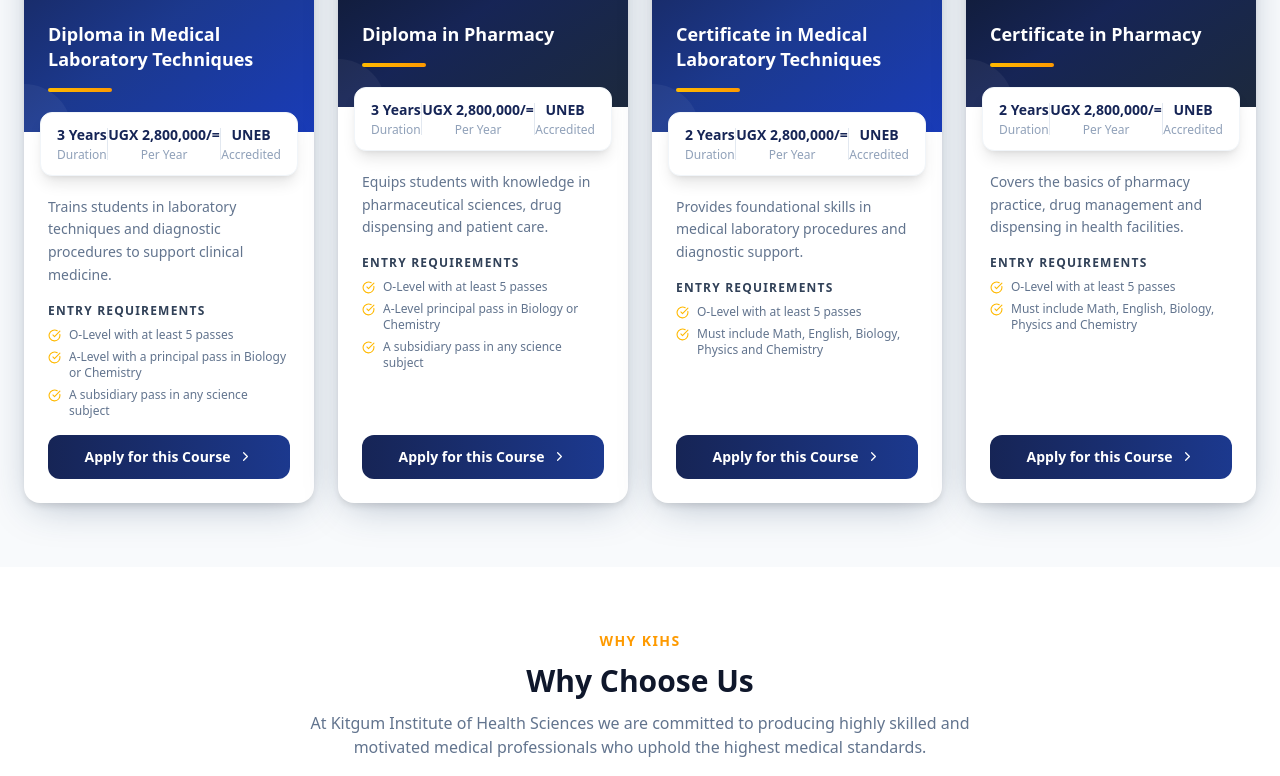
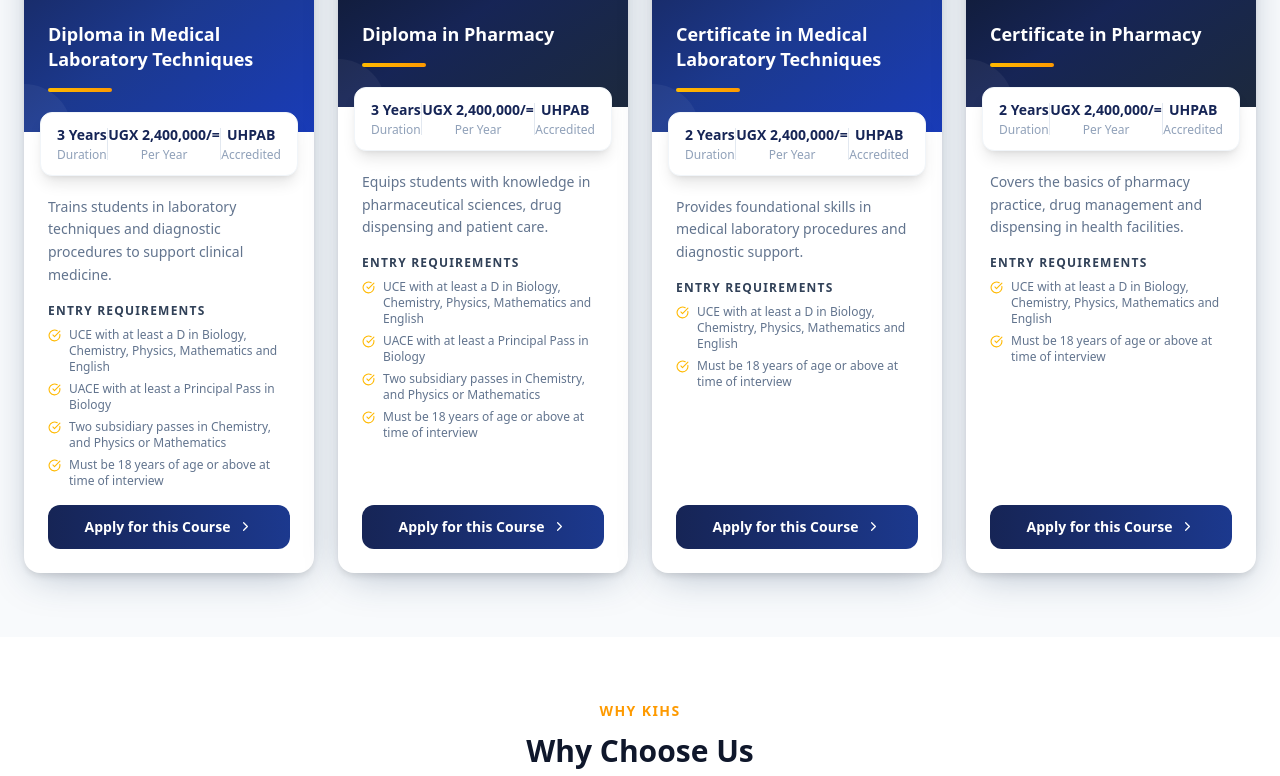
Before and after one commit to Anonymous2024-spec/khis_website, a React (Vite) app: page / in a window 1280 px wide. Shown: the part 1264-2040 px from the top of the page. Built offline with nearby package versions, Linux system fonts and the light colour scheme.

Commit message:
fix: update course entry requirements to match Ministry of Education guidelines

```diff
--- a/src/components/CourseCard.jsx
+++ b/src/components/CourseCard.jsx
@@ -89,7 +89,7 @@
         </div>
         <div className="w-px h-8 bg-slate-200" />
         <div className="flex flex-col items-center gap-0.5">
-          <p className="text-blue-950 font-bold text-sm">UNEB</p>
+          <p className="text-blue-950 font-bold text-sm">UHPAB</p>
           <p className="text-slate-400 text-xs">Accredited</p>
         </div>
       </div>
--- a/src/components/Footer.jsx
+++ b/src/components/Footer.jsx
@@ -87,7 +87,7 @@
             </li>
             <li className="flex items-center gap-3 text-sm text-gray-400">
               <Mail size={16} className="text-amber-400 shrink-0" />
-              titolutwa@gmail.com
+              info@kihs.ac.ug
             </li>
           </ul>
 
--- a/src/data/courses.js
+++ b/src/data/courses.js
@@ -1,56 +1,58 @@
 export const courses = [
   {
     id: 1,
-    type: 'Diploma',
-    title: 'Diploma in Medical Laboratory Techniques',
-    duration: '3 Years',
-    fee: '2,800,000/=',
+    type: "Diploma",
+    title: "Diploma in Medical Laboratory Techniques",
+    duration: "3 Years",
+    fee: "2,400,000/=",
     requirements: [
-      'O-Level with at least 5 passes',
-      'A-Level with a principal pass in Biology or Chemistry',
-      'A subsidiary pass in any science subject',
+      "UCE with at least a D in Biology, Chemistry, Physics, Mathematics and English",
+      "UACE with at least a Principal Pass in Biology",
+      "Two subsidiary passes in Chemistry, and Physics or Mathematics",
+      "Must be 18 years of age or above at time of interview",
     ],
     description:
-      'Trains students in laboratory techniques and diagnostic procedures to support clinical medicine.',
+      "Trains students in laboratory techniques and diagnostic procedures to support clinical medicine.",
   },
   {
     id: 2,
-    type: 'Diploma',
-    title: 'Diploma in Pharmacy',
-    duration: '3 Years',
-    fee: '2,800,000/=',
+    type: "Diploma",
+    title: "Diploma in Pharmacy",
+    duration: "3 Years",
+    fee: "2,400,000/=",
     requirements: [
-      'O-Level with at least 5 passes',
-      'A-Level principal pass in Biology or Chemistry',
-      'A subsidiary pass in any science subject',
+      "UCE with at least a D in Biology, Chemistry, Physics, Mathematics and English",
+      "UACE with at least a Principal Pass in Biology",
+      "Two subsidiary passes in Chemistry, and Physics or Mathematics",
+      "Must be 18 years of age or above at time of interview",
     ],
     description:
-      'Equips students with knowledge in pharmaceutical sciences, drug dispensing and patient care.',
+      "Equips students with knowledge in pharmaceutical sciences, drug dispensing and patient care.",
   },
   {
     id: 3,
-    type: 'Certificate',
-    title: 'Certificate in Medical Laboratory Techniques',
-    duration: '2 Years',
-    fee: '2,800,000/=',
+    type: "Certificate",
+    title: "Certificate in Medical Laboratory Techniques",
+    duration: "2 Years",
+    fee: "2,400,000/=",
     requirements: [
-      'O-Level with at least 5 passes',
-      'Must include Math, English, Biology, Physics and Chemistry',
+      "UCE with at least a D in Biology, Chemistry, Physics, Mathematics and English",
+      "Must be 18 years of age or above at time of interview",
     ],
     description:
-      'Provides foundational skills in medical laboratory procedures and diagnostic support.',
+      "Provides foundational skills in medical laboratory procedures and diagnostic support.",
   },
   {
     id: 4,
-    type: 'Certificate',
-    title: 'Certificate in Pharmacy',
-    duration: '2 Years',
-    fee: '2,800,000/=',
+    type: "Certificate",
+    title: "Certificate in Pharmacy",
+    duration: "2 Years",
+    fee: "2,400,000/=",
     requirements: [
-      'O-Level with at least 5 passes',
-      'Must include Math, English, Biology, Physics and Chemistry',
+      "UCE with at least a D in Biology, Chemistry, Physics, Mathematics and English",
+      "Must be 18 years of age or above at time of interview",
     ],
     description:
-      'Covers the basics of pharmacy practice, drug management and dispensing in health facilities.',
+      "Covers the basics of pharmacy practice, drug management and dispensing in health facilities.",
   },
-]
+];
--- a/src/pages/Contact.jsx
+++ b/src/pages/Contact.jsx
@@ -11,8 +11,8 @@
   {
     icon: <Phone size={20} className="text-amber-400" />,
     label: "Phone",
-    value: "0761150846",
-    href: "tel:0761150846",
+    value: "+256 777 683228",
+    href: "tel:+256777683228",
   },
   {
     icon: <Mail size={20} className="text-amber-400" />,
--- a/src/pages/Partners.jsx
+++ b/src/pages/Partners.jsx
@@ -199,7 +199,7 @@
                     className="flex items-center gap-3 bg-slate-50 hover:bg-slate-100 border border-slate-200 text-slate-700 font-bold px-6 py-3.5 rounded-xl transition-all duration-200 text-sm"
                   >
                     <Phone size={16} className="text-amber-500" />
-                    Call Us — 0761150846
+                    Call Us — +256 777 683228
                   </a>
                 </div>
               </div>
```
